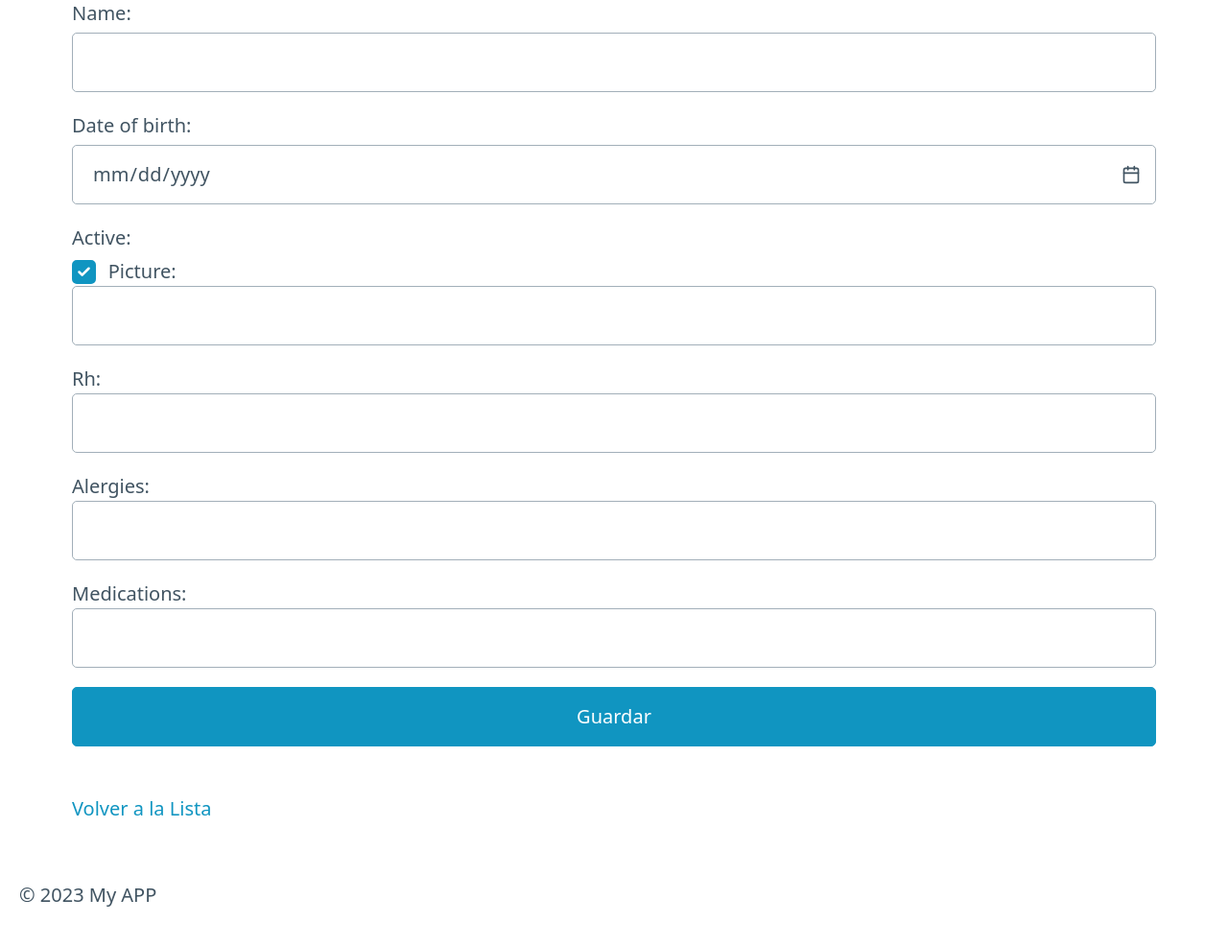
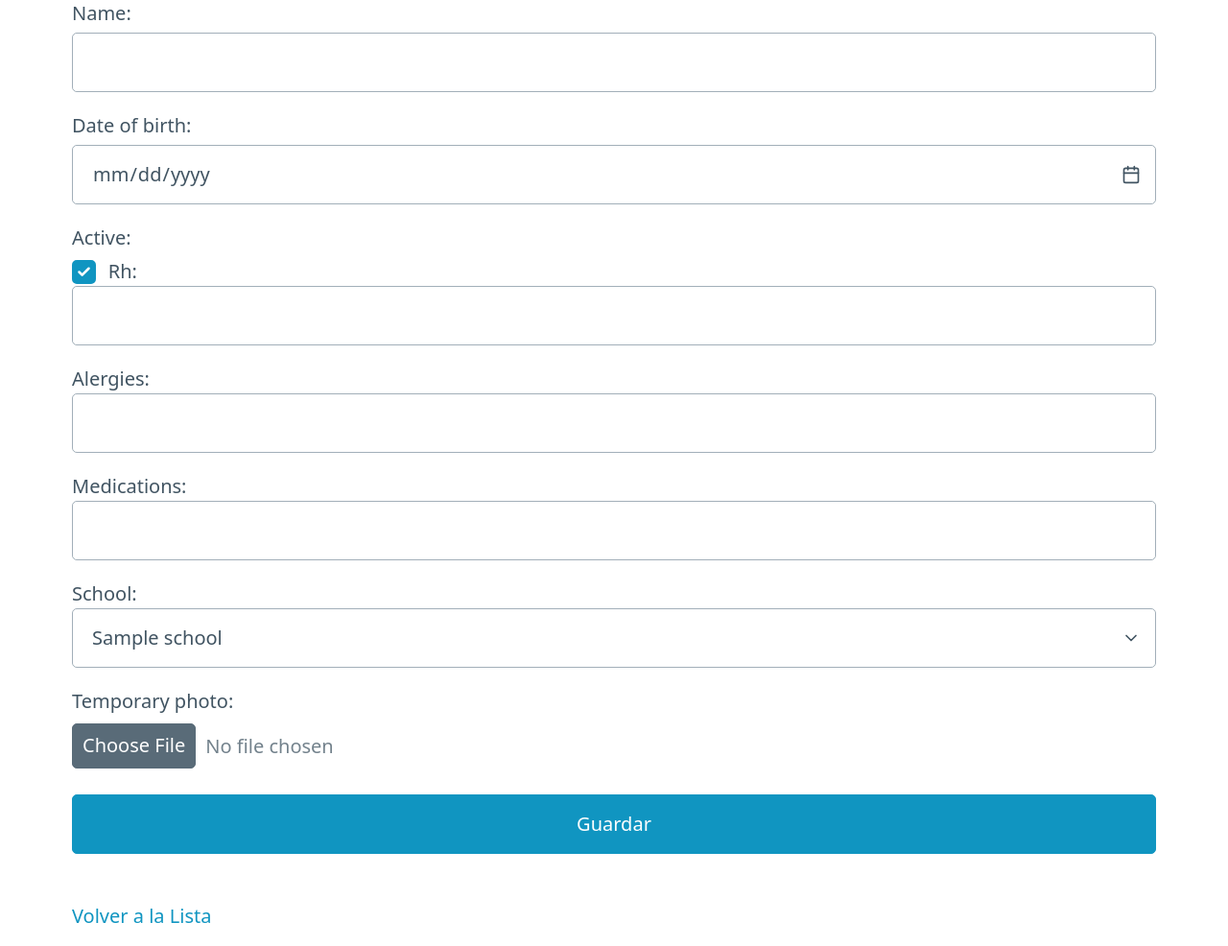
Before and after one commit to juanpfrancos/eduapp, a Django app: page /students/create/ in a window 1280 px wide. Shown: the part 266-1252 px from the top of the page at 96% size. Before the commit the page ends 1211 px from the top, so only its background shows below. Run offline with Django 4.2, Linux system fonts and the light colour scheme; a user stored in the database is signed in; tables that the repository leaves empty hold one stand-in row (values such as "Sample post").

Commit message:
Add upload and resize image

```diff
--- a/eduapp/accounts/models.py
+++ b/eduapp/accounts/models.py
@@ -25,7 +25,7 @@ class CustomUser(AbstractBaseUser, PermissionsMixin):
     name = models.CharField(max_length=90)
     is_active = models.BooleanField(default=True)
     is_staff = models.BooleanField(default=False)
-    role = models.CharField(max_length=20, choices=[('admin', 'Admin'), ('user', 'User')], default='user')
+    role = models.CharField(max_length=20, choices=[('admin', 'Admin'), ('teacher', 'Teacher')], default='teacher')
     school = models.ForeignKey(School, on_delete=models.CASCADE, default=None, null=True, blank=True)
     objects = CustomUserManager()
 
--- a/eduapp/accounts/templates/home/admin.html
+++ b/eduapp/accounts/templates/home/admin.html
@@ -4,8 +4,9 @@
 <h2>{{role}}</h2>
 <nav class="container-fluid">
     <ul>
-      <li><a href="{% url 'lista_registros' %}">Listar_registros</a></li>
+      <li><a href="{% url 'lista_registros' %}">Diarios de Campo</a></li>
       <li><a href="{% url 'register' %}">Register</a></li>
+      <li><a href="{% url 'student_list' %}">Students</a></li>
     </ul>
 </nav>
 {% endblock %}
--- a/eduapp/accounts/urls.py
+++ b/eduapp/accounts/urls.py
@@ -15,6 +15,6 @@ urlpatterns = [
     path('register/', logreg.register, name='register'),
     path('logout/', logreg.user_logout, name='logout'),
     path('admin/', logreg.admin_role, name='admin'),
-    path('user/', logreg.user_role, name='user'),
+    path('teacher/', logreg.user_role, name='teacher'),
     path('reset/', include(reset_patterns)),
 ]
--- a/eduapp/field_journal/views.py
+++ b/eduapp/field_journal/views.py
@@ -12,7 +12,7 @@ from decouple import config
 import pandas as pd
 
 
-@user_passes_test(lambda u: u.is_authenticated and u.role == 'user', login_url='/')
+@user_passes_test(lambda u: u.is_authenticated and u.role == 'teacher', login_url='/')
 def crear_registro(request):
     if request.method == 'POST':
         form_data = request.POST.copy()
--- a/eduapp/students/forms.py
+++ b/eduapp/students/forms.py
@@ -2,9 +2,12 @@ from django import forms
 from .models import Student, Observations
 
 class StudentForm(forms.ModelForm):
+    temporary_photo = forms.FileField(required=False,
+                                      widget=forms.ClearableFileInput(attrs={'accept': 'image/*'}))
     class Meta:
         model = Student
         fields = '__all__'
+
 
 class ObservationsForm(forms.ModelForm):
     class Meta:
--- a/eduapp/students/models.py
+++ b/eduapp/students/models.py
@@ -5,7 +5,6 @@ class Student(models.Model):
     name = models.CharField(max_length=100)
     date_of_birth = models.DateField()
     active = models.BooleanField(default=True)
-    picture = models.CharField(max_length=100)
     rh = models.CharField(max_length=2)
     alergies = models.CharField(max_length=100)
     medications = models.CharField(max_length=100)
--- a/eduapp/students/templates/student_form.html
+++ b/eduapp/students/templates/student_form.html
@@ -1,5 +1,3 @@
-<!-- myapp/templates/myapp/student_form.html -->
-
 {% extends 'base.html' %}
 
 {% block content %}
@@ -19,10 +17,6 @@
     {{ form.active.label_tag }}
     {{ form.active }}
 
-    <!-- Campo de imagen -->
-    {{ form.picture.label_tag }}
-    {{ form.picture }}
-
     <!-- Campo de RH -->
     {{ form.rh.label_tag }}
     {{ form.rh }}
@@ -35,6 +29,13 @@
     {{ form.medications.label_tag }}
     {{ form.medications }}
 
+    {{ form.school.label_tag }}
+    {{ form.school }}
+
+    {{ form.temporary_photo.label_tag }} {{ form.temporary_photo }}
+    {{ form.temporary_photo.errors }}
+
+
     <button type="submit">Guardar</button>
   </form>
   <a href="{% url 'student_list' %}">Volver a la Lista</a>
--- a/eduapp/students/views/observation_views.py
+++ b/eduapp/students/views/observation_views.py
@@ -1,7 +1,10 @@
 from django.shortcuts import render, get_object_or_404, redirect
+from django.contrib.auth.decorators import user_passes_test
 from ..models import Student
 from ..forms import ObservationsForm
 
+
+@user_passes_test(lambda u: (u.is_authenticated and u.role == 'teacher') or (u.is_authenticated and u.role == 'admin'), login_url='/')
 def add_observation(request, student_id):
     student = get_object_or_404(Student, pk=student_id)
 
--- a/eduapp/students/views/student_views.py
+++ b/eduapp/students/views/student_views.py
@@ -1,38 +1,79 @@
 from django.shortcuts import render, get_object_or_404, redirect
+from django.contrib.auth.decorators import user_passes_test
 from ..models import Student, Observations
 from ..forms import StudentForm
+from decouple import config
+import requests
+import PIL.Image
+import io
 
+ENDPOINT = config('BUCKET_ENDPOINT')
+
+@user_passes_test(lambda u: (u.is_authenticated and u.role == 'teacher') or (u.is_authenticated and u.role == 'admin'), login_url='/')
 def student_list(request):
     students = Student.objects.all()
     return render(request, 'student_list.html', {'students': students})
 
+
+@user_passes_test(lambda u: (u.is_authenticated and u.role == 'teacher') or (u.is_authenticated and u.role == 'admin'), login_url='/')
 def student_detail(request, pk):
     student = get_object_or_404(Student, pk=pk)
-    observations = get_object_or_404(Observations, pk=pk)
-    return render(request, 'student_detail.html', {'student': student, 'observations': observations})
+    observations = Observations.objects.filter(student=student)
+    return render(request, 'student_detail.html', {'student': student, 'observations': observations, 'endpoint': ENDPOINT})
 
+
+@user_passes_test(lambda u: (u.is_authenticated and u.role == 'teacher') or (u.is_authenticated and u.role == 'admin'), login_url='/')
 def student_create(request):
     if request.method == 'POST':
-        form = StudentForm(request.POST)
+        form = StudentForm(request.POST, request.FILES)
         if form.is_valid():
             student = form.save()
+            up_image(request.user.school, student.pk, form.cleaned_data['temporary_photo'].file)
             return redirect('student_detail', pk=student.pk)
+        else:
+            print(form.errors)
     else:
-        form = StudentForm()
+        choices = [(request.user.school.id, request.user.school)]
+        form = StudentForm(initial={'school': request.user.school})
+        form.fields['school'].widget.choices = choices
+        form.fields['school'].initial = request.user.school
+        form.fields['school'].widget.attrs['readonly'] = True
     return render(request, 'student_form.html', {'form': form})
 
+
+@user_passes_test(lambda u: (u.is_authenticated and u.role == 'teacher') or (u.is_authenticated and u.role == 'admin'), login_url='/')
 def student_update(request, pk):
     student = get_object_or_404(Student, pk=pk)
     if request.method == 'POST':
-        form = StudentForm(request.POST, instance=student)
+        form = StudentForm(request.POST, request.FILES, instance=student)
         if form.is_valid():
             student = form.save()
+            up_image(request.user.school, student.pk, form.cleaned_data['temporary_photo'].file)
             return redirect('student_detail', pk=student.pk)
     else:
         form = StudentForm(instance=student)
     return render(request, 'student_form.html', {'form': form})
 
+
+@user_passes_test(lambda u: (u.is_authenticated and u.role == 'teacher') or (u.is_authenticated and u.role == 'admin'), login_url='/')
 def student_delete(request, pk):
     student = get_object_or_404(Student, pk=pk)
     student.delete()
     return redirect('student_list')
+
+
+def up_image(school,id,file):
+    url = f"{ENDPOINT}/{school}/{id}.webp"
+    headers = {
+    'Content-Type': 'image/webp'
+    }
+    image = resize_image(file)
+    response = requests.request("PUT", url, headers=headers, data=image)
+    return response.status_code
+
+def resize_image(file):
+    image = PIL.Image.open(file)
+    output_bytes = io.BytesIO()
+    image = image.resize((500, 500))
+    image.save(output_bytes, 'WEBP', quality=80, optimize=True)
+    return output_bytes.getvalue()
```
Also changed, not shown: eduapp/accounts/views/logreg.py (+7 -8 lines), eduapp/students/templates/student_detail.html (+5 -15 lines), eduapp/accounts/migrations/0003_alter_customuser_role.py (added), eduapp/accounts/templates/home/teacher.html (renamed from eduapp/accounts/templates/home/user.html), eduapp/students/migrations/0002_remove_student_picture.py (added).
